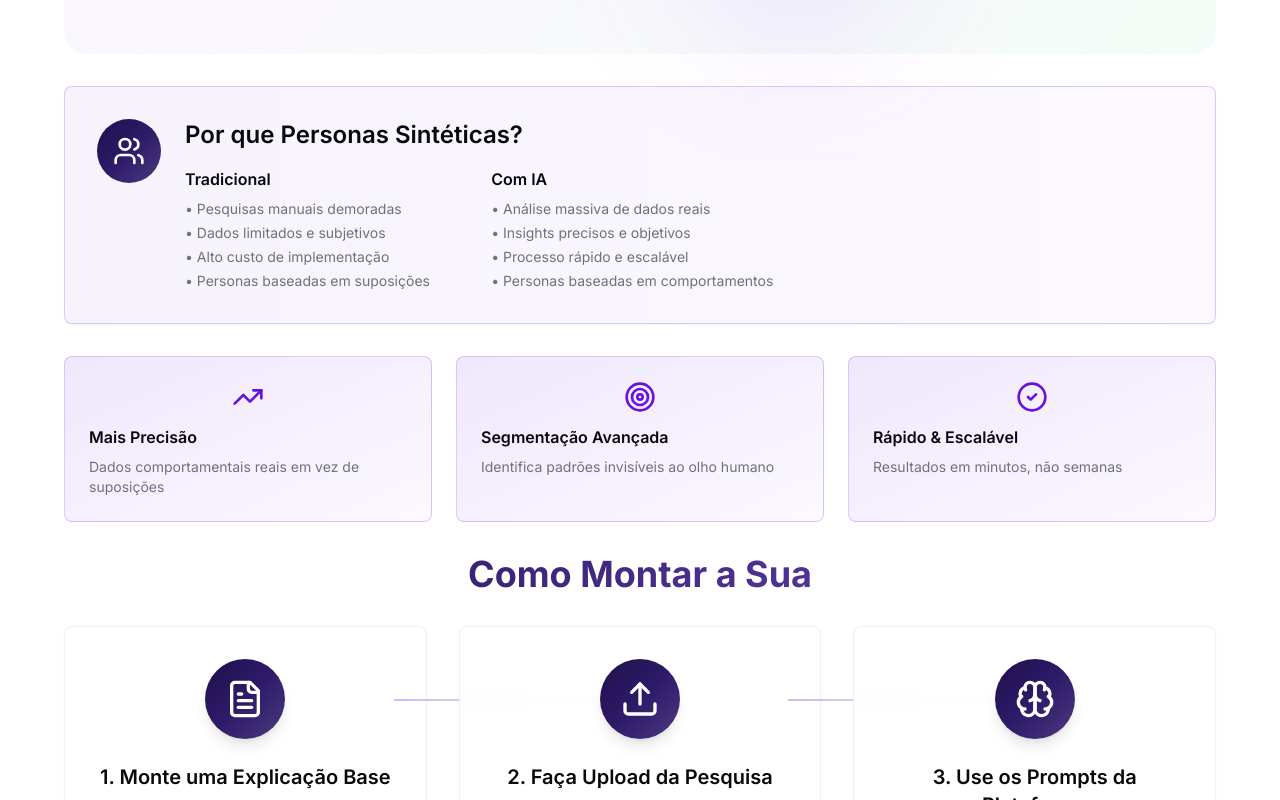
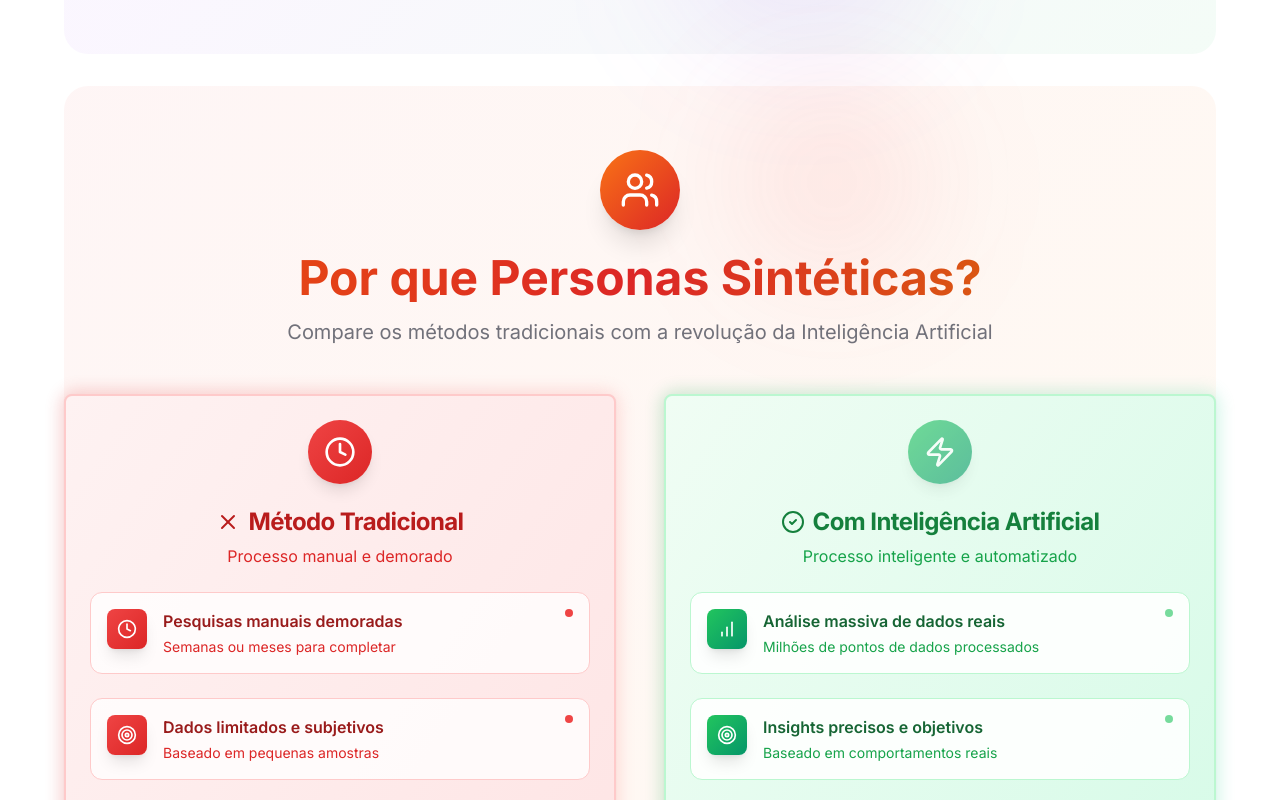
Before and after one commit to anapaulaperci/nexiaanalyzer, a React (Vite) app: page / in a window 1280 px wide. Shown: the part 1660-2460 px from the top of the page. Built offline with nearby package versions, Linux system fonts and the light colour scheme.

Commit message:
Improve "Why Synthetic Personas?" section
Improve the visual appearance of the "Why Synthetic Personas?" section.

```diff
--- a/src/pages/Dashboard.tsx
+++ b/src/pages/Dashboard.tsx
@@ -1,6 +1,6 @@
 import { Card, CardContent, CardHeader, CardTitle } from "@/components/ui/card";
 import { Button } from "@/components/ui/button";
-import { FileText, Upload, Brain, ArrowRight, Users, Target, TrendingUp, Building2, CheckCircle2, Globe, CreditCard, MessageSquare, Smartphone, UserCheck, BarChart } from "lucide-react";
+import { FileText, Upload, Brain, ArrowRight, Users, Target, TrendingUp, Building2, CheckCircle2, Globe, CreditCard, MessageSquare, Smartphone, UserCheck, BarChart, Clock, DollarSign, Zap, X } from "lucide-react";
 import { useNavigate } from "react-router-dom";
 
 const Dashboard = () => {
@@ -238,41 +238,153 @@ const Dashboard = () => {
         </div>
       </div>
 
-      {/* Concept Explanation */}
-      <Card className="bg-gradient-to-r from-primary/5 to-primary-glow/5 border border-primary/20">
-        <CardContent className="p-8">
-          <div className="flex items-start gap-6">
-            <div className="w-16 h-16 rounded-full bg-gradient-primary flex items-center justify-center flex-shrink-0">
-              <Users className="w-8 h-8 text-white" />
+      {/* Enhanced Concept Explanation */}
+      <div className="relative py-16">
+        {/* Background Effects */}
+        <div className="absolute inset-0 bg-gradient-to-br from-red-500/5 via-orange-500/5 to-amber-500/5 rounded-3xl"></div>
+        <div className="absolute top-0 right-1/4 w-48 h-48 bg-red-500/10 rounded-full blur-3xl"></div>
+        <div className="absolute bottom-0 left-1/4 w-48 h-48 bg-amber-500/10 rounded-full blur-3xl"></div>
+
+        <div className="relative z-10 max-w-7xl mx-auto">
+          <div className="text-center mb-12">
+            <div className="w-20 h-20 mx-auto mb-6 bg-gradient-to-br from-orange-500 to-red-600 rounded-full flex items-center justify-center shadow-xl">
+              <Users className="w-10 h-10 text-white" />
             </div>
-            <div>
-              <h3 className="text-2xl font-semibold mb-4 text-foreground">
-                Por que Personas Sintéticas?
-              </h3>
-              <div className="grid grid-cols-1 md:grid-cols-2 gap-6 text-muted-foreground">
-                <div>
-                  <h4 className="font-semibold text-foreground mb-2">Tradicional</h4>
-                  <ul className="space-y-1 text-sm">
-                    <li>• Pesquisas manuais demoradas</li>
-                    <li>• Dados limitados e subjetivos</li>
-                    <li>• Alto custo de implementação</li>
-                    <li>• Personas baseadas em suposições</li>
-                  </ul>
-                </div>
-                <div>
-                  <h4 className="font-semibold text-foreground mb-2">Com IA</h4>
-                  <ul className="space-y-1 text-sm">
-                    <li>• Análise massiva de dados reais</li>
-                    <li>• Insights precisos e objetivos</li>
-                    <li>• Processo rápido e escalável</li>
-                    <li>• Personas baseadas em comportamentos</li>
-                  </ul>
-                </div>
-              </div>
+            <h3 className="text-4xl md:text-5xl font-bold mb-4 bg-gradient-to-r from-orange-600 via-red-600 to-amber-600 bg-clip-text text-transparent">
+              Por que Personas Sintéticas?
+            </h3>
+            <p className="text-xl text-muted-foreground max-w-3xl mx-auto">
+              Compare os métodos tradicionais com a revolução da Inteligência Artificial
+            </p>
+          </div>
+
+          <div className="grid grid-cols-1 lg:grid-cols-2 gap-12 items-stretch">
+
+            {/* Método Tradicional */}
+            <div className="relative group">
+              <div className="absolute -inset-1 bg-gradient-to-r from-red-600 to-red-400 rounded-2xl blur opacity-20 group-hover:opacity-30 transition duration-300"></div>
+              <Card className="relative h-full bg-gradient-to-br from-red-50 to-red-100 dark:from-red-950/50 dark:to-red-900/50 border-2 border-red-200 dark:border-red-800 hover:border-red-400 dark:hover:border-red-600 transition-all duration-500">
+                <CardHeader className="text-center pb-6">
+                  <div className="w-16 h-16 mx-auto bg-gradient-to-br from-red-500 to-red-600 rounded-full flex items-center justify-center mb-4 shadow-lg">
+                    <Clock className="w-8 h-8 text-white" />
+                  </div>
+                  <CardTitle className="text-2xl font-bold text-red-700 dark:text-red-300 flex items-center gap-2 justify-center">
+                    <X className="w-6 h-6" />
+                    Método Tradicional
+                  </CardTitle>
+                  <p className="text-red-600 dark:text-red-400">Processo manual e demorado</p>
+                </CardHeader>
+                <CardContent className="space-y-6">
+                  {[
+                    { icon: Clock, title: "Pesquisas manuais demoradas", desc: "Semanas ou meses para completar", severity: "high" },
+                    { icon: Target, title: "Dados limitados e subjetivos", desc: "Baseado em pequenas amostras", severity: "high" },
+                    { icon: DollarSign, title: "Alto custo de implementação", desc: "Recursos humanos caros", severity: "medium" },
+                    { icon: Brain, title: "Personas baseadas em suposições", desc: "Sem validação comportamental", severity: "high" }
+                  ].map((item, index) => (
+                    <div key={index} className="bg-white/80 dark:bg-red-950/30 p-4 rounded-xl border border-red-200 dark:border-red-700 hover:bg-white dark:hover:bg-red-900/40 transition-all duration-300 transform hover:scale-102">
+                      <div className="flex items-start gap-4">
+                        <div className={`w-10 h-10 rounded-lg flex items-center justify-center shadow-lg ${
+                          item.severity === 'high'
+                            ? 'bg-gradient-to-br from-red-500 to-red-600'
+                            : 'bg-gradient-to-br from-orange-500 to-red-500'
+                        }`}>
+                          <item.icon className="w-5 h-5 text-white" />
+                        </div>
+                        <div className="flex-1">
+                          <h4 className="font-semibold text-red-800 dark:text-red-200 mb-1">
+                            {item.title}
+                          </h4>
+                          <p className="text-sm text-red-600 dark:text-red-400">{item.desc}</p>
+                        </div>
+                        <div className={`w-2 h-2 rounded-full ${
+                          item.severity === 'high' ? 'bg-red-500' : 'bg-orange-500'
+                        }`}></div>
+                      </div>
+                    </div>
+                  ))}
+
+                  {/* Stats tradicional */}
+                  <div className="bg-gradient-to-r from-red-100 to-orange-100 dark:from-red-900/30 dark:to-orange-900/30 p-6 rounded-xl border border-red-200 dark:border-red-700">
+                    <h5 className="font-bold text-red-800 dark:text-red-200 mb-3 text-center">📊 Estatísticas Típicas</h5>
+                    <div className="grid grid-cols-2 gap-4 text-center">
+                      <div>
+                        <div className="text-2xl font-bold text-red-600">2-6 meses</div>
+                        <div className="text-xs text-red-500">Tempo médio</div>
+                      </div>
+                      <div>
+                        <div className="text-2xl font-bold text-red-600">30-70%</div>
+                        <div className="text-xs text-red-500">Taxa de erro</div>
+                      </div>
+                    </div>
+                  </div>
+                </CardContent>
+              </Card>
+            </div>
+
+            {/* Método com IA */}
+            <div className="relative group">
+              <div className="absolute -inset-1 bg-gradient-to-r from-green-600 to-emerald-400 rounded-2xl blur opacity-20 group-hover:opacity-30 transition duration-300"></div>
+              <Card className="relative h-full bg-gradient-to-br from-green-50 to-emerald-100 dark:from-green-950/50 dark:to-emerald-900/50 border-2 border-green-200 dark:border-green-800 hover:border-green-400 dark:hover:border-green-600 transition-all duration-500">
+                <CardHeader className="text-center pb-6">
+                  <div className="w-16 h-16 mx-auto bg-gradient-to-br from-green-500 to-emerald-600 rounded-full flex items-center justify-center mb-4 shadow-lg animate-pulse">
+                    <Zap className="w-8 h-8 text-white" />
+                  </div>
+                  <CardTitle className="text-2xl font-bold text-green-700 dark:text-green-300 flex items-center gap-2 justify-center">
+                    <CheckCircle2 className="w-6 h-6" />
+                    Com Inteligência Artificial
+                  </CardTitle>
+                  <p className="text-green-600 dark:text-green-400">Processo inteligente e automatizado</p>
+                </CardHeader>
+                <CardContent className="space-y-6">
+                  {[
+                    { icon: BarChart, title: "Análise massiva de dados reais", desc: "Milhões de pontos de dados processados", highlight: true },
+                    { icon: Target, title: "Insights precisos e objetivos", desc: "Baseado em comportamentos reais", highlight: true },
+                    { icon: Zap, title: "Processo rápido e escalável", desc: "Resultados em minutos", highlight: true },
+                    { icon: Brain, title: "Personas baseadas em comportamentos", desc: "Validação científica contínua", highlight: true }
+                  ].map((item, index) => (
+                    <div key={index} className="bg-white/90 dark:bg-green-950/30 p-4 rounded-xl border border-green-200 dark:border-green-700 hover:bg-white dark:hover:bg-green-900/40 transition-all duration-300 transform hover:scale-102 hover:shadow-lg">
+                      <div className="flex items-start gap-4">
+                        <div className="w-10 h-10 rounded-lg bg-gradient-to-br from-green-500 to-emerald-600 flex items-center justify-center shadow-lg">
+                          <item.icon className="w-5 h-5 text-white" />
+                        </div>
+                        <div className="flex-1">
+                          <h4 className="font-semibold text-green-800 dark:text-green-200 mb-1">
+                            {item.title}
+                          </h4>
+                          <p className="text-sm text-green-600 dark:text-green-400">{item.desc}</p>
+                        </div>
+                        <div className="w-2 h-2 rounded-full bg-green-500 animate-pulse"></div>
+                      </div>
+                    </div>
+                  ))}
+
+                  {/* Stats IA */}
+                  <div className="bg-gradient-to-r from-green-100 to-emerald-100 dark:from-green-900/30 dark:to-emerald-900/30 p-6 rounded-xl border border-green-200 dark:border-green-700">
+                    <h5 className="font-bold text-green-800 dark:text-green-200 mb-3 text-center">🚀 Performance IA</h5>
+                    <div className="grid grid-cols-2 gap-4 text-center">
+                      <div>
+                        <div className="text-2xl font-bold text-green-600">5-15 min</div>
+                        <div className="text-xs text-green-500">Tempo médio</div>
+                      </div>
+                      <div>
+                        <div className="text-2xl font-bold text-green-600">87-95%</div>
+                        <div className="text-xs text-green-500">Precisão</div>
+                      </div>
+                    </div>
+                  </div>
+                </CardContent>
+              </Card>
             </div>
           </div>
-        </CardContent>
-      </Card>
+
+          {/* Comparison Arrow */}
+          <div className="flex justify-center mt-8">
+            <div className="bg-gradient-to-r from-red-500 to-green-500 p-4 rounded-full shadow-xl">
+              <ArrowRight className="w-8 h-8 text-white" />
+            </div>
+          </div>
+        </div>
+      </div>
 
       {/* Benefits Cards */}
       <div className="grid grid-cols-1 md:grid-cols-3 gap-6">
```
